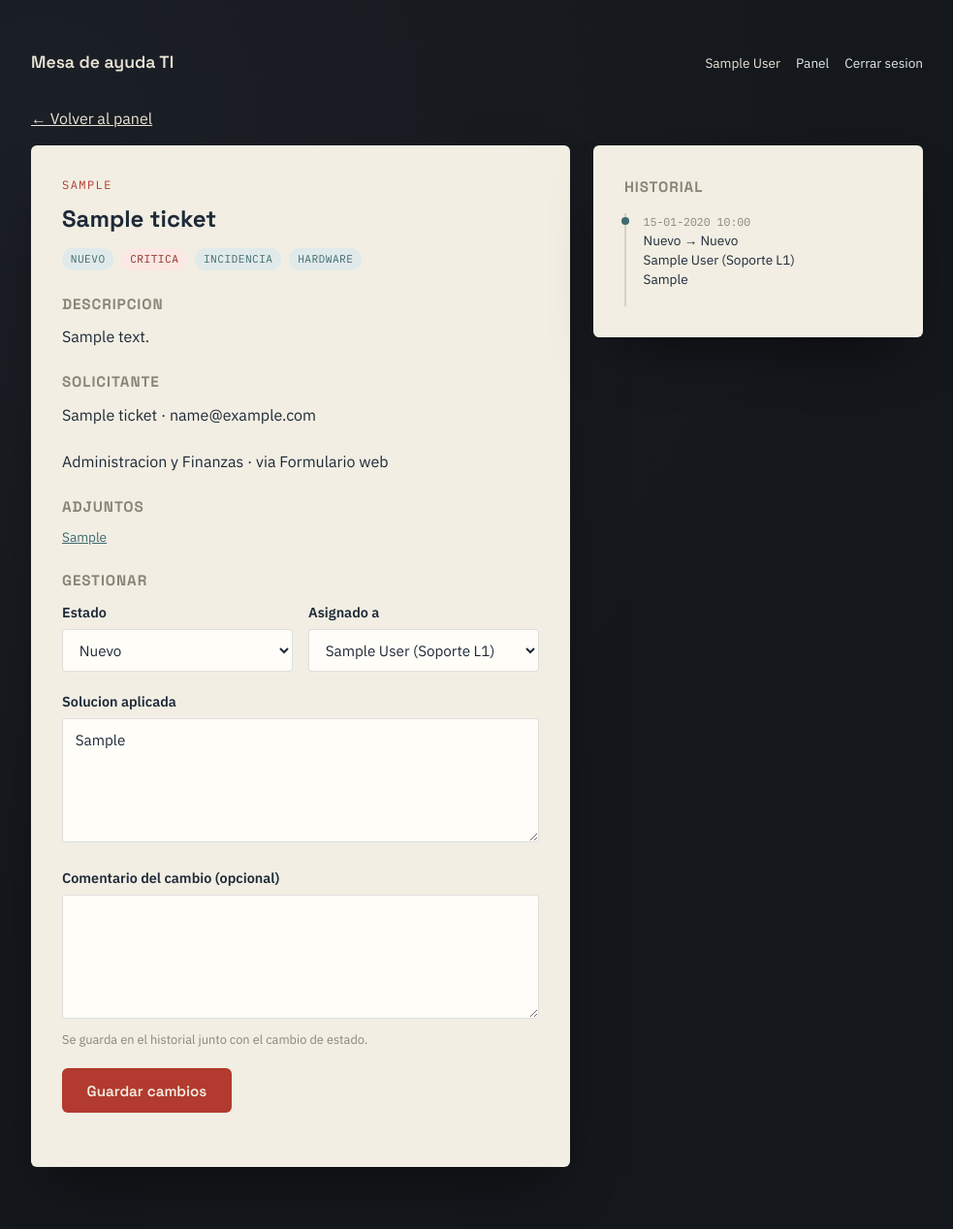
After one commit to mrGoonies/internal_ticket, a Django app: a page that uses templates/base.html in a window 1280 px wide. The commit adds this page. Shown: the whole page at 97% size, without its empty margins (148-1131 px from the left). Run offline with Django 5.2, Linux system fonts and the light colour scheme; a user stored in the database is signed in; data comes from the database, SQL or seed files in the repository; tables that the repository leaves empty hold one stand-in row (values such as "Sample post").

Commit message:
add: creando panel principal y configuraciones para administrador

```diff
--- a/templates/base.html
+++ b/templates/base.html
@@ -14,7 +14,18 @@
   <div class="shell">
     <header class="masthead">
       <p class="masthead__title">Mesa de ayuda TI</p>
-      <p class="masthead__eyebrow">Soporte interno</p>
+      {% if user.is_authenticated %}
+        <nav class="panel-nav">
+          <span>{{ user.get_full_name|default:user.username }}</span>
+          <a href="{% url 'tickets:lista_tickets' %}">Panel</a>
+          <form method="post" action="{% url 'tickets:logout' %}" class="logout-form">
+            {% csrf_token %}
+            <button type="submit" class="link-button">Cerrar sesion</button>
+          </form>
+        </nav>
+      {% else %}
+        <p class="masthead__eyebrow">Soporte interno</p>
+      {% endif %}
     </header>
     {% block content %}{% endblock %}
   </div>
--- /dev/null
+++ b/templates/tickets/detalle_ticket.html
@@ -0,0 +1,88 @@
+{% extends "base.html" %}
+
+{% block title %}{{ ticket.codigo }} - Panel de tickets{% endblock %}
+
+{% block content %}
+<p style="margin-bottom: 1rem;"><a href="{% url 'tickets:lista_tickets' %}" style="color: var(--paper-soft);">&larr; Volver al panel</a></p>
+
+<div class="detail-layout">
+  <section class="panel-card">
+    <p class="ticket-card__eyebrow">{{ ticket.codigo }}</p>
+    <h1 style="font-family: var(--font-display); margin: 0;">{{ ticket.titulo }}</h1>
+
+    <div class="detail-meta">
+      <span class="badge is-{{ ticket.estado|lower }}">{{ ticket.get_estado_display }}</span>
+      <span class="badge is-{{ ticket.prioridad.nombre|lower }}">{{ ticket.prioridad.nombre }}</span>
+      <span class="badge">{{ ticket.get_tipo_solicitud_display }}</span>
+      <span class="badge">{{ ticket.categoria.nombre }}</span>
+    </div>
+
+    <div class="detail-block">
+      <h2>Descripcion</h2>
+      <p>{{ ticket.descripcion }}</p>
+    </div>
+
+    <div class="detail-block">
+      <h2>Solicitante</h2>
+      <p>{{ ticket.solicitante_nombre }} &middot; {{ ticket.solicitante_email }}<br>
+      {{ ticket.area_solicitante.nombre }} &middot; via {{ ticket.get_canal_origen_display }}</p>
+    </div>
+
+    {% if adjuntos %}
+      <div class="detail-block">
+        <h2>Adjuntos</h2>
+        <ul class="attachment-list">
+          {% for adjunto in adjuntos %}
+            <li><a href="{{ adjunto.archivo.url }}" target="_blank" rel="noopener">{{ adjunto.archivo.name }}</a></li>
+          {% endfor %}
+        </ul>
+      </div>
+    {% endif %}
+
+    <div class="detail-block">
+      <h2>Gestionar</h2>
+      <form method="post">
+        {% csrf_token %}
+        <div class="field-row">
+          <div class="field">
+            <label for="{{ form.estado.id_for_label }}">{{ form.estado.label }}</label>
+            {{ form.estado }}
+          </div>
+          <div class="field">
+            <label for="{{ form.agente_asignado.id_for_label }}">{{ form.agente_asignado.label }}</label>
+            {{ form.agente_asignado }}
+          </div>
+        </div>
+        <div class="field">
+          <label for="{{ form.solucion_aplicada.id_for_label }}">{{ form.solucion_aplicada.label }}</label>
+          {{ form.solucion_aplicada }}
+        </div>
+        <div class="field">
+          <label for="{{ form.comentario.id_for_label }}">{{ form.comentario.label }}</label>
+          {{ form.comentario }}
+          <span class="hint">{{ form.comentario.help_text }}</span>
+        </div>
+        <button type="submit" class="btn-primary">Guardar cambios</button>
+      </form>
+    </div>
+  </section>
+
+  <aside class="panel-card">
+    <h2 style="font-family: var(--font-display); font-size: 0.95rem; text-transform: uppercase; letter-spacing: 0.06em; color: var(--muted); margin: 0 0 1rem;">Historial</h2>
+    <ul class="timeline">
+      {% for evento in historial %}
+        <li>
+          <span class="timeline__when">{{ evento.fecha_cambio|date:"d-m-Y H:i" }}</span>
+          {% if evento.estado_anterior %}
+            {{ evento.get_estado_anterior_display }} &rarr; {{ evento.get_estado_nuevo_display }}
+          {% else %}
+            Creado como {{ evento.get_estado_nuevo_display }}
+          {% endif %}
+          {% if evento.agente %}<br><span class="hint" style="display:inline">{{ evento.agente }}</span>{% endif %}
+          {% if evento.comentario %}<br><span class="hint" style="display:inline">{{ evento.comentario }}</span>{% endif %}
+        </li>
+      {% endfor %}
+    </ul>
+  </aside>
+</div>
+{% endblock %}
--- a/tickets/forms.py
+++ b/tickets/forms.py
@@ -1,6 +1,6 @@
 from django import forms
 
-from .models import AreaSolicitante, Categoria, Ticket
+from .models import Agente, AreaSolicitante, Categoria, Ticket
 
 
 class MultiFileInput(forms.ClearableFileInput):
@@ -72,3 +72,34 @@ class TicketPublicoForm(forms.ModelForm):
         self.fields['categoria'].empty_label = 'Selecciona una categoria'
         self.fields['area_solicitante'].queryset = AreaSolicitante.objects.order_by('nombre')
         self.fields['area_solicitante'].empty_label = 'Selecciona tu area'
+
+
+class TicketGestionForm(forms.ModelForm):
+    comentario = forms.CharField(
+        required=False,
+        widget=forms.Textarea(attrs={'rows': 2}),
+        label='Comentario del cambio (opcional)',
+        help_text='Se guarda en el historial junto con el cambio de estado.',
+    )
+
+    class Meta:
+        model = Ticket
+        fields = ['estado', 'agente_asignado', 'solucion_aplicada']
+        widgets = {
+            'solucion_aplicada': forms.Textarea(
+                attrs={
+                    'rows': 5,
+                    'placeholder': 'Describe la solucion aplicada (queda disponible para la base de conocimiento).',
+                }
+            ),
+        }
+        labels = {
+            'estado': 'Estado',
+            'agente_asignado': 'Asignado a',
+            'solucion_aplicada': 'Solucion aplicada',
+        }
+
+    def __init__(self, *args, **kwargs):
+        super().__init__(*args, **kwargs)
+        self.fields['agente_asignado'].queryset = Agente.objects.filter(activo=True)
+        self.fields['agente_asignado'].empty_label = 'Sin asignar'
--- a/tickets/static/tickets/css/main.css
+++ b/tickets/static/tickets/css/main.css
@@ -162,6 +162,7 @@ a {
 
 .field input[type='text'],
 .field input[type='email'],
+.field input[type='password'],
 .field select,
 .field textarea {
   width: 100%;
@@ -175,7 +176,9 @@ a {
   transition: border-color 0.15s ease, box-shadow 0.15s ease;
 }
 
-.field input:focus-visible,
+.field input[type='text']:focus-visible,
+.field input[type='email']:focus-visible,
+.field input[type='password']:focus-visible,
 .field select:focus-visible,
 .field textarea:focus-visible {
   outline: none;
@@ -441,6 +444,229 @@ a {
   }
 }
 
+/* --- panel interno (agentes) --------------------------------- */
+
+.panel-nav {
+  display: flex;
+  align-items: center;
+  gap: 1rem;
+  color: var(--paper-soft);
+  font-size: 0.85rem;
+}
+
+.panel-nav a {
+  color: var(--carbon-soft);
+  text-decoration: none;
+}
+
+.panel-nav a:hover {
+  text-decoration: underline;
+}
+
+.logout-form {
+  display: inline;
+  margin: 0;
+}
+
+.link-button {
+  background: none;
+  border: none;
+  padding: 0;
+  font-family: inherit;
+  font-size: inherit;
+  color: var(--carbon-soft);
+  cursor: pointer;
+}
+
+.link-button:hover {
+  text-decoration: underline;
+}
+
+.panel-card {
+  background: var(--paper);
+  border-radius: var(--radius);
+  box-shadow: 0 30px 60px -25px rgba(0, 0, 0, 0.55);
+  padding: clamp(1.25rem, 3vw, 2rem);
+}
+
+.panel-filters {
+  display: flex;
+  flex-wrap: wrap;
+  gap: 0.75rem;
+  margin-bottom: 1.5rem;
+}
+
+.panel-filters select,
+.panel-filters input[type='text'] {
+  font-family: var(--font-body);
+  font-size: 0.85rem;
+  padding: 0.5rem 0.7rem;
+  border: 1px solid var(--border);
+  border-radius: calc(var(--radius) - 2px);
+  background: #fffdf8;
+  color: var(--ink);
+}
+
+.panel-filters button {
+  font-family: var(--font-mono);
+  font-size: 0.8rem;
+  border: 1px solid var(--carbon);
+  color: var(--carbon);
+  background: transparent;
+  border-radius: calc(var(--radius) - 2px);
+  padding: 0.5rem 0.9rem;
+  cursor: pointer;
+}
+
+.ticket-table {
+  width: 100%;
+  border-collapse: collapse;
+  font-size: 0.87rem;
+}
+
+.ticket-table th {
+  text-align: left;
+  font-family: var(--font-mono);
+  font-size: 0.7rem;
+  letter-spacing: 0.08em;
+  text-transform: uppercase;
+  color: var(--muted);
+  padding: 0.6rem 0.6rem;
+  border-bottom: 1px solid var(--border);
+}
+
+.ticket-table td {
+  padding: 0.7rem 0.6rem;
+  border-bottom: 1px solid var(--border);
+  vertical-align: middle;
+}
+
+.ticket-table tr:hover td {
+  background: var(--paper-soft);
+}
+
+.ticket-table a {
+  color: var(--ink);
+  font-weight: 600;
+  text-decoration: none;
+}
+
+.ticket-table a:hover {
+  color: var(--stamp);
+}
+
+.badge {
+  display: inline-block;
+  font-family: var(--font-mono);
+  font-size: 0.7rem;
+  letter-spacing: 0.04em;
+  text-transform: uppercase;
+  padding: 0.2rem 0.55rem;
+  border-radius: 999px;
+  background: var(--carbon-soft);
+  color: var(--carbon);
+  white-space: nowrap;
+}
+
+.badge.is-nuevo { background: var(--carbon-soft); color: var(--carbon); }
+.badge.is-asignado { background: #eef1e4; color: #5b6b2f; }
+.badge.is-en_progreso { background: #eaf1fb; color: #2f5b8f; }
+.badge.is-esperando_usuario { background: #fbf1df; color: #93611c; }
+.badge.is-resuelto { background: #e7f5ea; color: #2f7d43; }
+.badge.is-cerrado { background: #ececec; color: #666; }
+
+.badge.is-critica, .badge.is-alta { background: #fbe7e3; color: var(--stamp-dark); }
+.badge.is-media { background: #fbf1df; color: #93611c; }
+.badge.is-baja { background: var(--carbon-soft); color: var(--carbon); }
+
+.empty-state {
+  padding: 2.5rem 1rem;
+  text-align: center;
+  color: var(--ink-soft);
+}
+
+/* --- ticket detail (panel) ------------------------------------ */
+
+.detail-layout {
+  display: grid;
+  grid-template-columns: minmax(0, 1fr) 340px;
+  gap: 1.5rem;
+  align-items: start;
+}
+
+@media (max-width: 860px) {
+  .detail-layout {
+    grid-template-columns: 1fr;
+  }
+}
+
+.detail-meta {
+  display: flex;
+  flex-wrap: wrap;
+  gap: 0.5rem;
+  margin: 0.75rem 0 1.5rem;
+}
+
+.detail-block {
+  margin-bottom: 1.5rem;
+}
+
+.detail-block h2 {
+  font-family: var(--font-display);
+  font-size: 0.95rem;
+  text-transform: uppercase;
+  letter-spacing: 0.06em;
+  color: var(--muted);
+  margin: 0 0 0.6rem;
+}
+
+.detail-block p {
+  margin: 0;
+  white-space: pre-line;
+}
+
+.timeline {
+  list-style: none;
+  margin: 0;
+  padding: 0;
+  border-left: 2px solid var(--border);
+}
+
+.timeline li {
+  position: relative;
+  padding: 0 0 1.1rem 1.1rem;
+  font-size: 0.85rem;
+}
+
+.timeline li::before {
+  content: '';
+  position: absolute;
+  left: -5px;
+  top: 0.25rem;
+  width: 8px;
+  height: 8px;
+  border-radius: 50%;
+  background: var(--carbon);
+}
+
+.timeline .timeline__when {
+  display: block;
+  font-family: var(--font-mono);
+  font-size: 0.72rem;
+  color: var(--muted);
+}
+
+.attachment-list {
+  list-style: none;
+  margin: 0;
+  padding: 0;
+  font-size: 0.85rem;
+}
+
+.attachment-list li {
+  margin-bottom: 0.4rem;
+}
+
 @media (prefers-reduced-motion: reduce) {
   .ticket-card {
     animation: none;
--- a/tickets/urls.py
+++ b/tickets/urls.py
@@ -1,3 +1,4 @@
+from django.contrib.auth import views as auth_views
 from django.urls import path
 
 from . import views
@@ -7,4 +8,12 @@ app_name = 'tickets'
 urlpatterns = [
     path('', views.crear_ticket, name='crear_ticket'),
     path('gracias/', views.ticket_creado, name='ticket_creado'),
+    path(
+        'panel/login/',
+        auth_views.LoginView.as_view(template_name='tickets/login.html'),
+        name='login',
+    ),
+    path('panel/logout/', auth_views.LogoutView.as_view(), name='logout'),
+    path('panel/', views.lista_tickets, name='lista_tickets'),
+    path('panel/<str:codigo>/', views.detalle_ticket, name='detalle_ticket'),
 ]
--- a/tickets/views.py
+++ b/tickets/views.py
@@ -1,7 +1,10 @@
+from django.contrib.auth.decorators import login_required
+from django.db import models
 from django.shortcuts import get_object_or_404, redirect, render
+from django.utils import timezone
 
-from .forms import TicketPublicoForm
-from .models import Adjunto, HistorialEstado, Ticket
+from .forms import TicketGestionForm, TicketPublicoForm
+from .models import Adjunto, EncuestaCSAT, HistorialEstado, Prioridad, Ticket
 from .services import inferir_prioridad
 
 SESSION_KEY_ULTIMO_TICKET = 'ultimo_ticket_id'
@@ -42,3 +45,95 @@ def ticket_creado(request):
         return redirect('tickets:crear_ticket')
     ticket = get_object_or_404(Ticket, pk=ticket_id)
     return render(request, 'tickets/ticket_creado.html', {'ticket': ticket})
+
+
+@login_required
+def lista_tickets(request):
+    agente = getattr(request.user, 'agente', None)
+    if agente is None:
+        return render(request, 'tickets/sin_perfil_agente.html')
+
+    tickets = Ticket.objects.select_related('categoria', 'area_solicitante', 'prioridad', 'agente_asignado')
+
+    estado = request.GET.get('estado')
+    tipo_solicitud = request.GET.get('tipo_solicitud')
+    prioridad = request.GET.get('prioridad')
+    q = request.GET.get('q')
+
+    if estado:
+        tickets = tickets.filter(estado=estado)
+    if tipo_solicitud:
+        tickets = tickets.filter(tipo_solicitud=tipo_solicitud)
+    if prioridad:
+        tickets = tickets.filter(prioridad_id=prioridad)
+    if q:
+        tickets = tickets.filter(models.Q(codigo__icontains=q) | models.Q(titulo__icontains=q))
+
+    return render(
+        request,
+        'tickets/lista_tickets.html',
+        {
+            'agente': agente,
+            'tickets': tickets,
+            'estados': Ticket.Estado.choices,
+            'tipos': Ticket.TipoSolicitud.choices,
+            'prioridades': Prioridad.objects.order_by('orden'),
+            'filtros': {
+                'estado': estado or '',
+                'tipo_solicitud': tipo_solicitud or '',
+                'prioridad': prioridad or '',
+                'q': q or '',
+            },
+        },
+    )
+
+
+@login_required
+def detalle_ticket(request, codigo):
+    agente = getattr(request.user, 'agente', None)
+    if agente is None:
+        return render(request, 'tickets/sin_perfil_agente.html')
+
+    ticket = get_object_or_404(Ticket, codigo=codigo)
+
+    if request.method == 'POST':
+        form = TicketGestionForm(request.POST, instance=ticket)
+        if form.is_valid():
+            estado_anterior = ticket.estado
+            ticket = form.save(commit=False)
+            estado_nuevo = ticket.estado
+            ahora = timezone.now()
+
+            if estado_nuevo != estado_anterior:
+                HistorialEstado.objects.create(
+                    ticket=ticket,
+                    estado_anterior=estado_anterior,
+                    estado_nuevo=estado_nuevo,
+                    agente=agente,
+                    comentario=form.cleaned_data.get('comentario', ''),
+                )
+                if estado_anterior == Ticket.Estado.NUEVO and ticket.fecha_primera_respuesta is None:
+                    ticket.fecha_primera_respuesta = ahora
+                if estado_nuevo == Ticket.Estado.RESUELTO and ticket.fecha_resolucion is None:
+                    ticket.fecha_resolucion = ahora
+                if estado_nuevo == Ticket.Estado.CERRADO:
+                    if ticket.fecha_cierre is None:
+                        ticket.fecha_cierre = ahora
+                    EncuestaCSAT.objects.get_or_create(ticket=ticket)
+
+            ticket.save()
+            return redirect('tickets:detalle_ticket', codigo=ticket.codigo)
+    else:
+        form = TicketGestionForm(instance=ticket)
+
+    return render(
+        request,
+        'tickets/detalle_ticket.html',
+        {
+            'agente': agente,
+            'ticket': ticket,
+            'form': form,
+            'historial': ticket.historial_estados.select_related('agente__usuario'),
+            'adjuntos': ticket.adjuntos.all(),
+        },
+    )
```
Also changed, not shown: django_project/settings.py (+7 -0 lines), templates/tickets/lista_tickets.html (added, +68 -0 lines), templates/tickets/sin_perfil_agente.html (added, +19 -0 lines).
